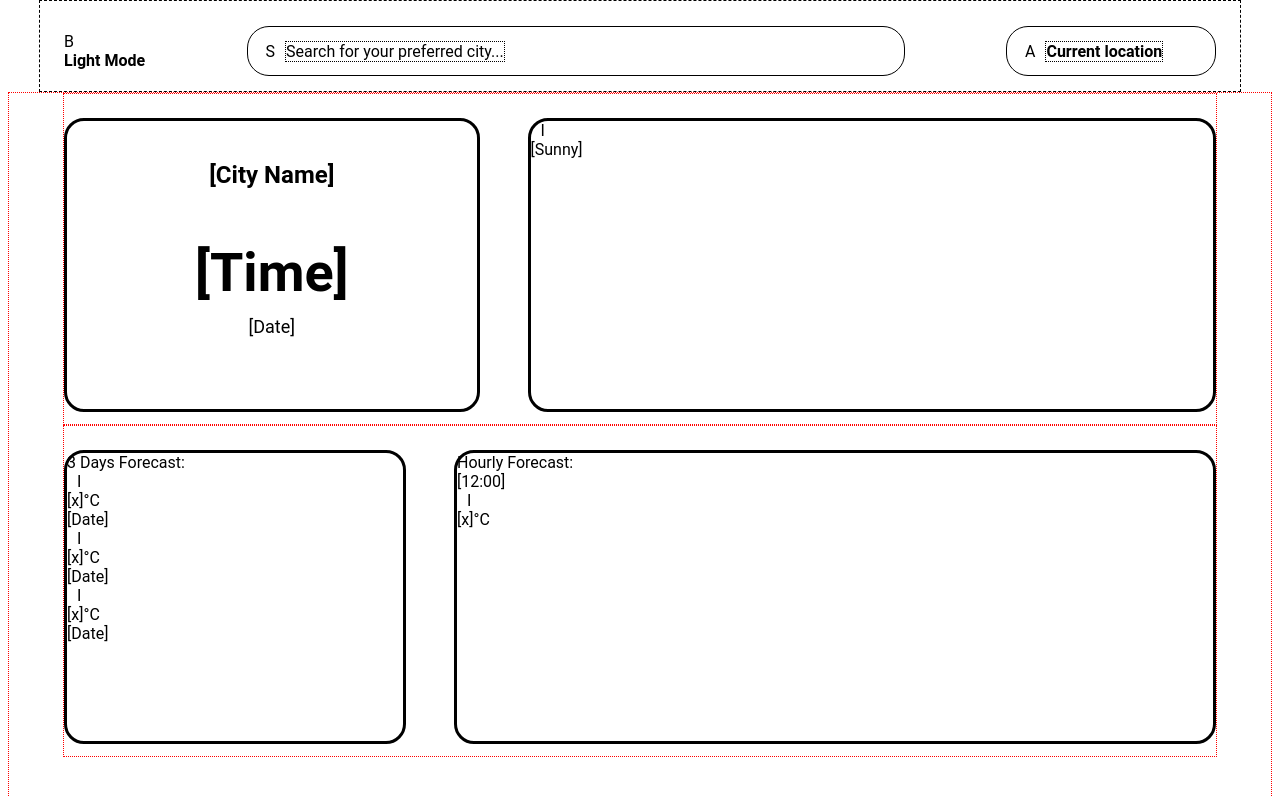
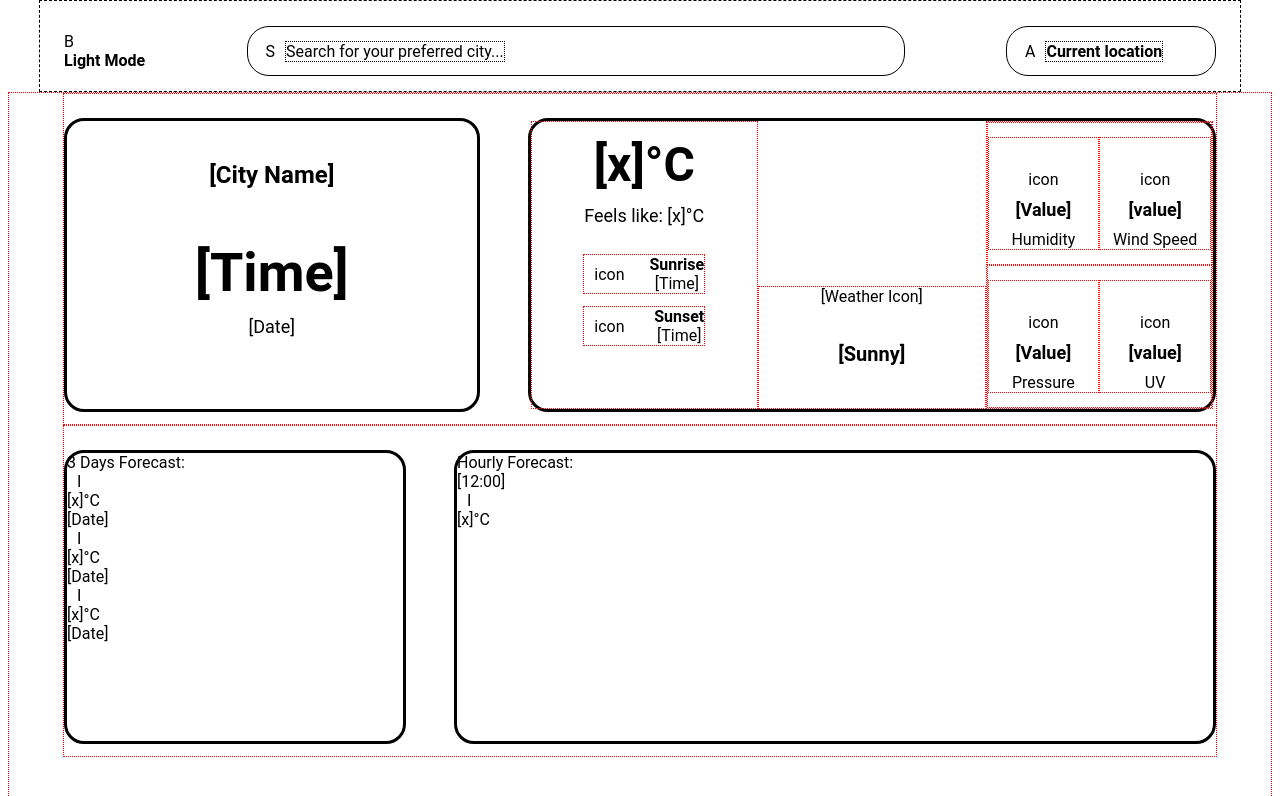
Before and after one commit to alvagarciia/weather-dashboard, a plain HTML site: page index.html in a window 1280 px wide. Shown: the top 796 px of the page. Drawn offline with Linux system fonts and the light colour scheme.

Commit message:
update box B posts

```diff
--- a/index.html
+++ b/index.html
@@ -35,12 +35,54 @@
                 <div class="dateA">[Date]</div>
             </div>
             <div class="boxB">
-                <div class="column-1"></div>
-                <div class="column-2">
-                    <div class="icon">I</div>
-                    <div class="weather">[Sunny]</div>
+                <div class="column-B1">
+                    <div class="tempB1-1">[x]°C</div>
+                    <div class="tempB1-2">Feels like: [x]°C</div>
+                    <div class="suntime">
+                        <div class="icon">icon</div>
+                        <div class="sun-info">
+                            <div class="info-1">Sunrise</div>
+                            <div class="info-2">[Time]</div>
+                        </div>
+                    </div>
+                    <div class="suntime">
+                        <div class="icon">icon</div>
+                        <div class="sun-info">
+                            <div class="info-1">Sunset</div>
+                            <div class="info-2">[Time]</div>
+                        </div>
+                    </div>
                 </div>
-                <div class="column-3"></div>
+                <div class="column-B2">
+                    <div class="iconB2">[Weather Icon]</div>
+                    <div class="weatherB2">[Sunny]</div>
+                </div>
+                <div class="column-B3">
+                    <div class="row1-B3">
+                        <div class="humidityB3-1">
+                            <div class="iconB3">icon</div>
+                            <div class="valueB3">[Value]</div>
+                            <div class="infoB3">Humidity</div>
+                        </div>
+                        <div class="wspeedB3-1">
+                            <div class="iconB3">icon</div>
+                            <div class="valueB3">[value]</div>
+                            <div class="infoB3">Wind Speed</div>
+                        </div>
+                    </div>
+                    <div class="row2-B3">
+                        <div class="pressureB3-1">
+                            <div class="iconB3">icon</div>
+                            <div class="valueB3">[Value]</div>
+                            <div class="infoB3">Pressure</div>
+                        </div>
+                        <div class="uvB3-1">
+                            <div class="iconB3">icon</div>
+                            <div class="valueB3">[value]</div>
+                            <div class="infoB3">UV</div>
+                        </div>
+                    </div>
+                </div>
             </div>
         </div>
         <div class="boxRow">
--- a/style.css
+++ b/style.css
@@ -89,6 +89,7 @@ body {
     border: 3px, solid;
     border-radius: 20px;
 }
+
 .boxA {
     flex: 3;
     display: flex;
@@ -110,9 +111,86 @@ body {
     font-size: 18px;
 }
 
+
 .boxB {
     flex: 5;
+    display: flex;
+    flex-direction: row;
 }
+.column-B1, .column-B2, .column-B3 {
+    border: 1px, dotted, red;
+    flex: 1;
+}
+
+.column-B1 {
+    display: flex;
+    flex-direction: column;
+    align-items: center;
+    gap: 12px;
+}
+.tempB1-1 {
+    margin-top: 14px;
+    font-size: 48px;
+    font-weight: bold;
+}
+.tempB1-2 {
+    font-size: 18px;
+    margin-bottom: 16px;
+}
+.suntime {
+    display: flex;
+    flex-direction: row;
+    justify-content: space-between;
+    min-width: 120px;
+    align-items: center;
+    border: 1px, dotted, red;
+}
+.sun-info {
+    display: flex;
+    flex-direction: column;
+    align-items: center;
+}
+.info-1 { font-weight: bold;}
+
+.column-B2 {
+    display: flex;
+    flex-direction: column;
+    align-items: center;
+    align-self: flex-end;
+}
+.weatherB2 {
+    margin-bottom: 42px;
+    margin-top: 36px;
+    font-size: 20px;
+    font-weight: bold;
+}
+
+.column-B3 {
+    display: flex;
+    flex-direction: column;
+}
+.row1-B3, .row2-B3 {
+    border: 1px, dotted, red;
+    display: flex;
+    flex-direction: row;
+    flex: 1;
+    align-items: ;
+}
+.humidityB3-1, .wspeedB3-1, .pressureB3-1, .uvB3-1 {
+    border: 1px, dotted, red;
+    flex: 1;
+    display: flex;
+    flex-direction: column;
+    justify-content: flex-end;
+    align-items: center;
+    gap: 10px;
+    margin: 14px 0px;
+}
+.valueB3 {
+    font-weight: bold;
+    font-size: 18px;
+}
+
 .boxC {
     flex:4;
 }
```
